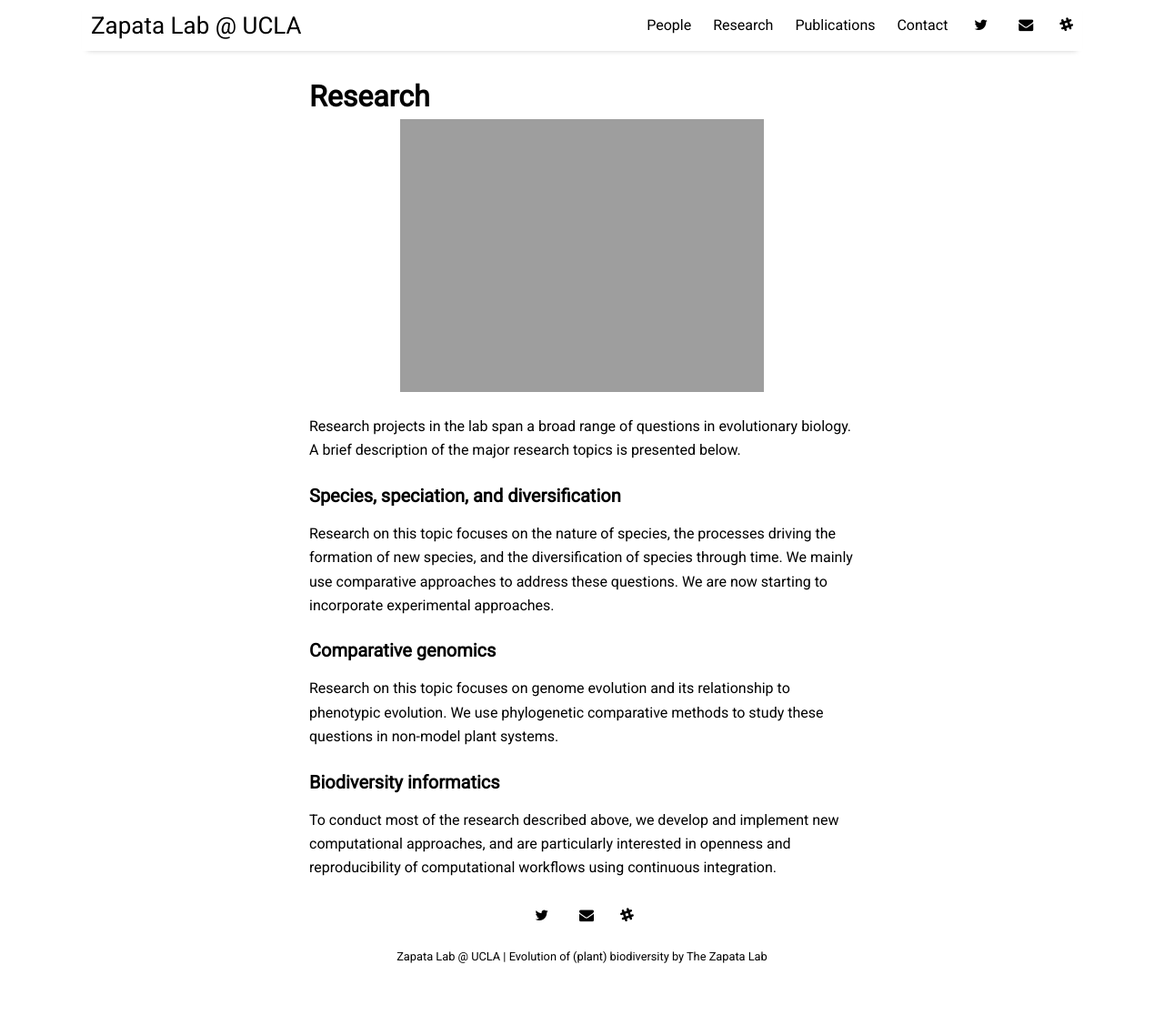
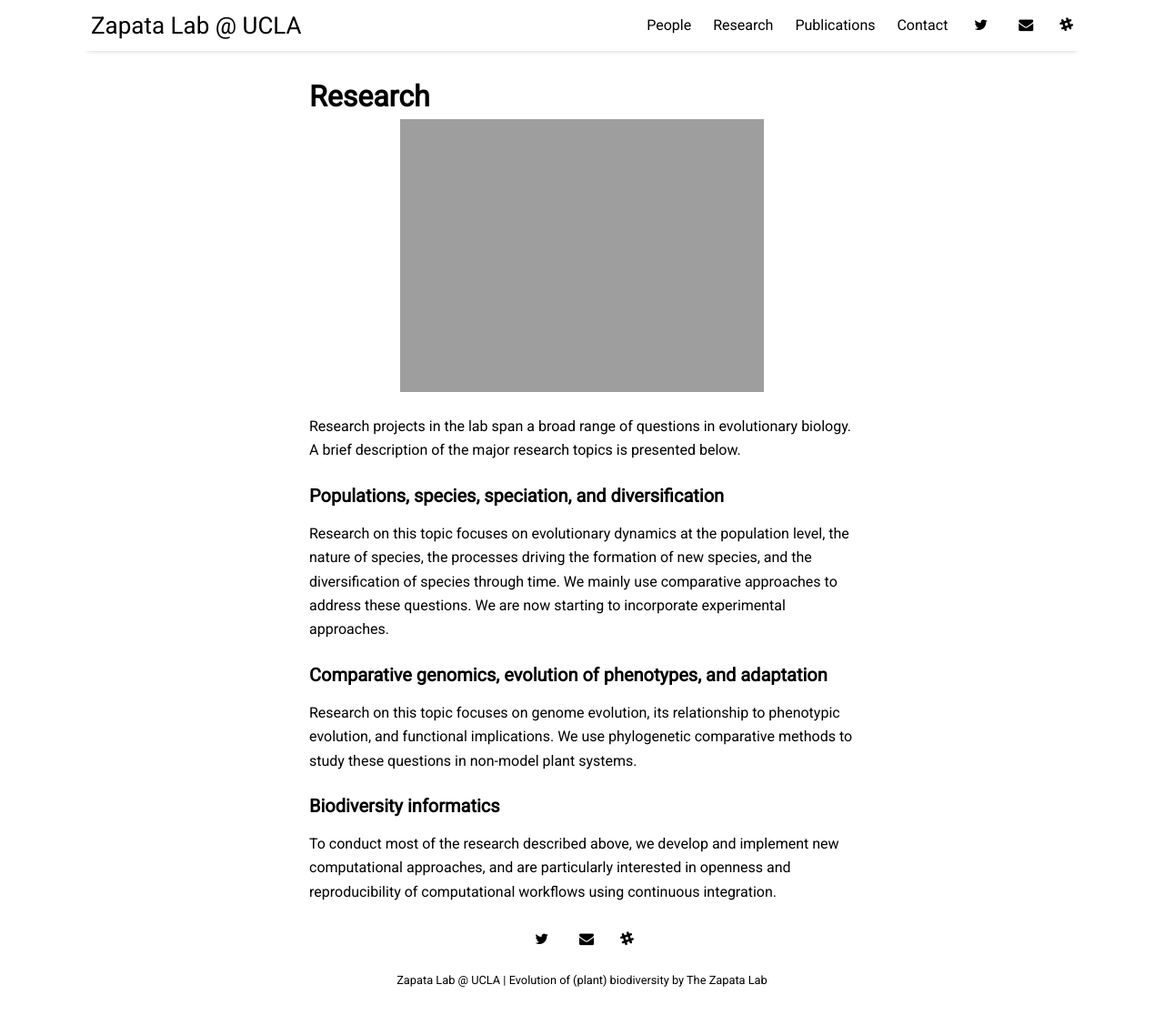
Before and after one commit to zapataf/zapataf.github.io, a Jekyll site: the page built from _posts/2018-01-03-research.md, in a window 1280 px wide and 1116 px high. Shown: the whole window at 91% size. Built offline with Jekyll 4.4.1, drawn with Linux system fonts in a browser that asks for light colours; nearby versions of some CDN libraries; comment, search, counter and statistics services are not loaded.

Commit message:
Fixes descriptions

```diff
--- a/_posts/2018-01-03-research.md
+++ b/_posts/2018-01-03-research.md
@@ -9,13 +9,13 @@ image: paramo.jpg
 
 Research projects in the lab span a broad range of questions in evolutionary biology. A brief description of the major research topics is presented below.
 
-### Species, speciation, and diversification
+### Populations, species, speciation, and diversification
 
-Research on this topic focuses on the nature of species, the processes driving the formation of new species, and the diversification of species through time. We mainly use comparative approaches to address these questions. We are now starting to incorporate experimental approaches.
+Research on this topic focuses on evolutionary dynamics at the population level, the nature of species, the processes driving the formation of new species, and the diversification of species through time. We mainly use comparative approaches to address these questions. We are now starting to incorporate experimental approaches.
 
-### Comparative genomics
+### Comparative genomics, evolution of phenotypes, and adaptation
 
-Research on this topic focuses on genome evolution and its relationship to phenotypic evolution. We use phylogenetic comparative methods to study these questions in non-model plant systems.
+Research on this topic focuses on genome evolution, its relationship to phenotypic evolution, and functional implications. We use phylogenetic comparative methods to study these questions in non-model plant systems.
 
 ### Biodiversity informatics
 
```
Also changed, not shown: _posts/2018-01-05-about.md (+1 -1 lines), 2 other files.
